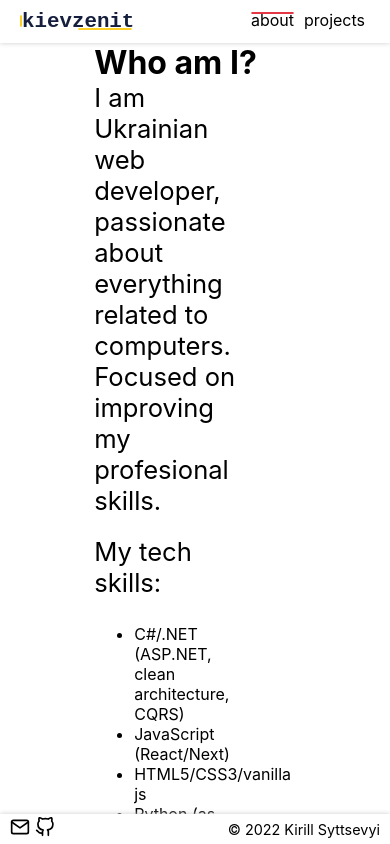
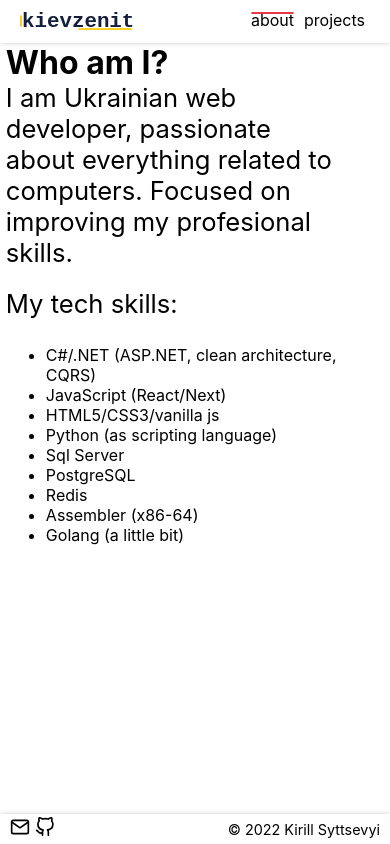
Before and after one commit to kievzenit/portfolio, a Next.js app: page /about in a window 390 px wide. Shown: the top 844 px of the page. Built offline with nearby package versions, Linux system fonts and the light colour scheme.

Commit message:
AboutMain responsive css added

```diff
--- a/styles/AboutMain.module.css
+++ b/styles/AboutMain.module.css
@@ -18,3 +18,33 @@
 .section li {
     font-size: 1rem;
 }
+
+@media (max-width: 1050px) {
+    .section {
+        max-width: 60vw;
+    }
+}
+
+@media (max-width: 920px) {
+    .section {
+        max-width: 70vw;
+    }
+}
+
+@media (max-width: 700px) {
+    .section {
+        max-width: 80vw;
+    }
+}
+
+@media (max-width: 530px) {
+    .section {
+        max-width: 85vw;
+    }
+}
+
+@media (max-width: 480px) {
+    .section {
+        max-width: 87vw;
+    }
+}
```
